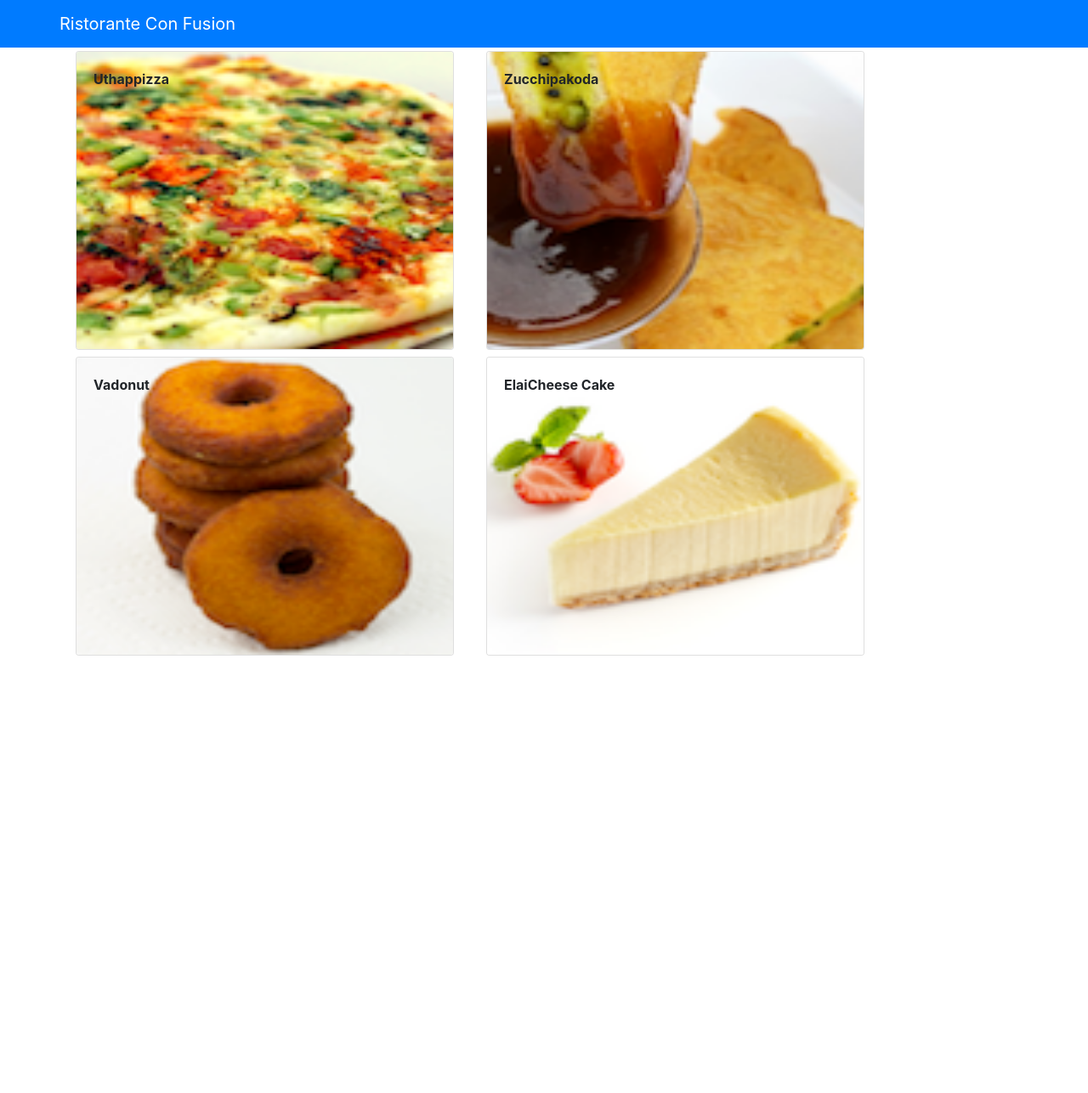
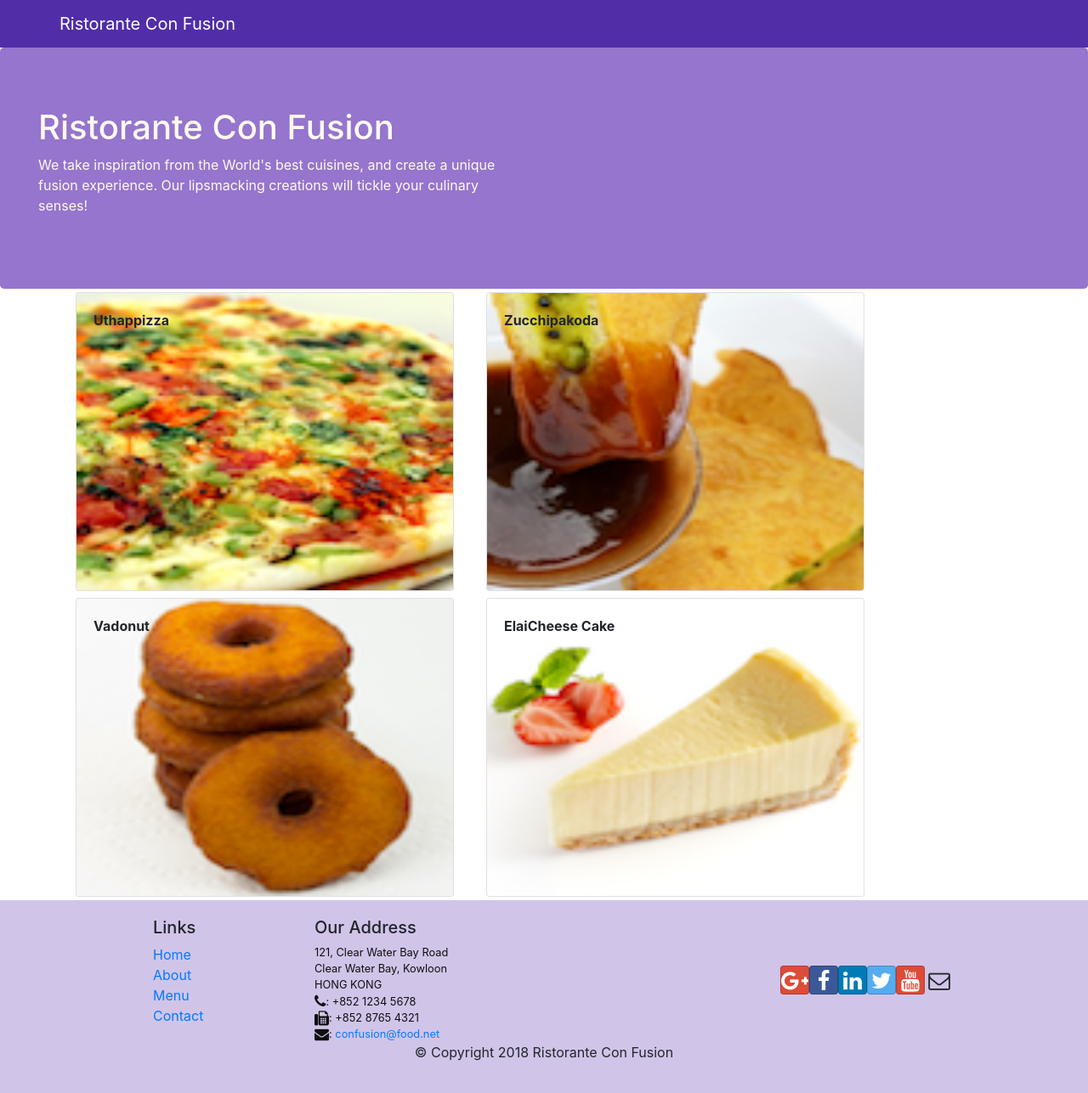
Before and after one commit to dsmith111/React-mini-projects, a React (Create React App) app in the folder hku/react-intro/confusion/: page / in a window 1280 px wide. Shown: the whole page at 85% size. Before the commit the page ends 800 px from the top, so only its background shows below. Built offline with nearby package versions, Linux system fonts and the light colour scheme.

Commit message:
Header and Footer

```diff
--- a/hku/react-intro/confusion/package.json
+++ b/hku/react-intro/confusion/package.json
@@ -7,6 +7,8 @@
     "@testing-library/react": "^11.1.0",
     "@testing-library/user-event": "^12.1.10",
     "bootstrap": "^4.5.3",
+    "bootstrap-social": "^5.1.1",
+    "font-awesome": "^4.7.0",
     "react": "^17.0.1",
     "react-bootstrap": "^1.4.0",
     "react-dom": "^17.0.1",
--- a/hku/react-intro/confusion/src/App.css
+++ b/hku/react-intro/confusion/src/App.css
@@ -1,38 +1,33 @@
-.App {
-  text-align: center;
+.row-header{
+    margin:0px auto;
+    padding:0px auto;
 }
 
-.App-logo {
-  height: 40vmin;
-  pointer-events: none;
+.row-content {
+    margin:0px auto;
+    padding: 50px 0px 50px 0px;
+    border-bottom: 1px ridge;
+    min-height:400px;
 }
 
-@media (prefers-reduced-motion: no-preference) {
-  .App-logo {
-    animation: App-logo-spin infinite 20s linear;
-  }
+.footer{
+    background-color: #D1C4E9;
+    margin:0px auto;
+    padding: 20px 0px 20px 0px;
+}
+.jumbotron {
+    padding:70px 30px 70px 30px;
+    margin:0px auto;
+    background: #9575CD ;
+    color:floralwhite;
 }
 
-.App-header {
-  background-color: #282c34;
-  min-height: 100vh;
-  display: flex;
-  flex-direction: column;
-  align-items: center;
-  justify-content: center;
-  font-size: calc(10px + 2vmin);
-  color: white;
+address{
+    font-size:80%;
+    margin:0px;
+    color:#0f0f0f;
 }
 
-.App-link {
-  color: #61dafb;
+.navbar-dark {
+    background-color: #512DA8;
 }
-
-@keyframes App-logo-spin {
-  from {
-    transform: rotate(0deg);
-  }
-  to {
-    transform: rotate(360deg);
-  }
-}
--- a/hku/react-intro/confusion/src/App.js
+++ b/hku/react-intro/confusion/src/App.js
@@ -1,5 +1,6 @@
 import { Component } from 'react';
 import Main from './components/MainComponent';
+import './App.css';
 
 class App extends Component {
 
--- /dev/null
+++ b/hku/react-intro/confusion/src/components/FooterComponent.js
@@ -0,0 +1,50 @@
+import React from 'react';
+
+function Footer(props) {
+    return(
+    <div className="footer">
+        <div className="container">
+            <div className="row justify-content-center">
+                <div className="col-4 offset-1 col-sm-2">
+                    <h5>Links</h5>
+                    <ul className="list-unstyled">
+                        <li><a href="#">Home</a></li>
+                        <li><a href="#">About</a></li>
+                        <li><a href="#">Menu</a></li>
+                        <li><a href="contactus.html">Contact</a></li>
+                    </ul>
+                </div>
+                <div className="col-7 col-sm-5">
+                    <h5>Our Address</h5>
+                    <address>
+		              121, Clear Water Bay Road<br />
+		              Clear Water Bay, Kowloon<br />
+		              HONG KONG<br />
+		              <i className="fa fa-phone fa-lg"></i>: +852 1234 5678<br />
+		              <i className="fa fa-fax fa-lg"></i>: +852 8765 4321<br />
+		              <i className="fa fa-envelope fa-lg"></i>: <a href="mailto:confusion@food.net">
+                         confusion@food.net</a>
+                    </address>
+                </div>
+                <div className="col-12 col-sm-4 align-self-center">
+                    <div className="text-center">
+                        <a className="btn btn-social-icon btn-google" href="http://google.com/+"><i className="fa fa-google-plus"></i></a>
+                        <a className="btn btn-social-icon btn-facebook" href="http://www.facebook.com/profile.php?id="><i className="fa fa-facebook"></i></a>
+                        <a className="btn btn-social-icon btn-linkedin" href="http://www.linkedin.com/in/"><i className="fa fa-linkedin"></i></a>
+                        <a className="btn btn-social-icon btn-twitter" href="http://twitter.com/"><i className="fa fa-twitter"></i></a>
+                        <a className="btn btn-social-icon btn-google" href="http://youtube.com/"><i className="fa fa-youtube"></i></a>
+                        <a className="btn btn-social-icon" href="mailto:"><i className="fa fa-envelope-o"></i></a>
+                    </div>
+                </div>
+            </div>
+            <div className="row justify-content-center">
+                <div className="col-auto">
+                    <p>© Copyright 2018 Ristorante Con Fusion</p>
+                </div>
+            </div>
+        </div>
+    </div>
+    )
+}
+
+export default Footer;
--- /dev/null
+++ b/hku/react-intro/confusion/src/components/HeaderComponent.js
@@ -0,0 +1,34 @@
+import React, { Component } from 'react';
+import { Navbar, NavbarBrand, Jumbotron } from 'react-bootstrap';
+
+class Header extends Component{
+
+  render(){
+    return(
+      <React.Fragment>
+        <Navbar className = "navbar-dark">
+          <div className="container">
+            <NavbarBrand href="/">Ristorante Con Fusion</NavbarBrand>
+          </div>
+        </Navbar>
+        <Jumbotron>
+          <div className="containter">
+            <div className="row row-header">
+              <div className = "col-12 col-sm-6">
+                <h1>Ristorante Con Fusion</h1>
+                <p> We take inspiration from the World's best cuisines, and
+                 create a unique fusion experience. Our lipsmacking creations
+                 will tickle your culinary senses! </p>
+
+              </div>
+            </div>
+          </div>
+        </Jumbotron>
+
+
+      </React.Fragment>
+    );
+  }
+}
+
+export default Header;
--- a/hku/react-intro/confusion/src/components/MainComponent.js
+++ b/hku/react-intro/confusion/src/components/MainComponent.js
@@ -1,8 +1,9 @@
 import { Component } from 'react';
-import { Navbar, NavbarBrand } from 'react-bootstrap';
 import Menu from './MenuComponent';
 import { DISHES } from '../shared/dishes';
 import DishDetail from './DishdetailComponent';
+import Header from './HeaderComponent';
+import Footer from './FooterComponent';
 
 class Main extends Component {
 
@@ -24,11 +25,7 @@
   render(){
     return (
       <div>
-        <Navbar bg = "primary" variant="dark">
-          <div className="container">
-            <NavbarBrand href="/">Ristorante Con Fusion</NavbarBrand>
-          </div>
-        </Navbar>
+        <Header />
         <div className ="container">
           <Menu dishes = {this.state.dishes}
           onClick={(dishId)=> this.onDishSelect(dishId)}
@@ -40,6 +37,7 @@
           image_width = {this.state.image_width}
           ratio = {this.state.ratio} />
         </div>
+        <Footer/>
     </div>
 
     );
--- a/hku/react-intro/confusion/src/index.js
+++ b/hku/react-intro/confusion/src/index.js
@@ -1,9 +1,12 @@
 import React from 'react';
 import ReactDOM from 'react-dom';
 import 'bootstrap/dist/css/bootstrap.min.css';
-import './index.css';
 import App from './App';
 import reportWebVitals from './reportWebVitals';
+import 'font-awesome/css/font-awesome.min.css';
+import 'bootstrap-social/bootstrap-social.css';
+import './index.css';
+
 
 ReactDOM.render(
   <React.StrictMode>
```
Also changed, not shown: 1 other file (tests, documents, lock files or other folders).
